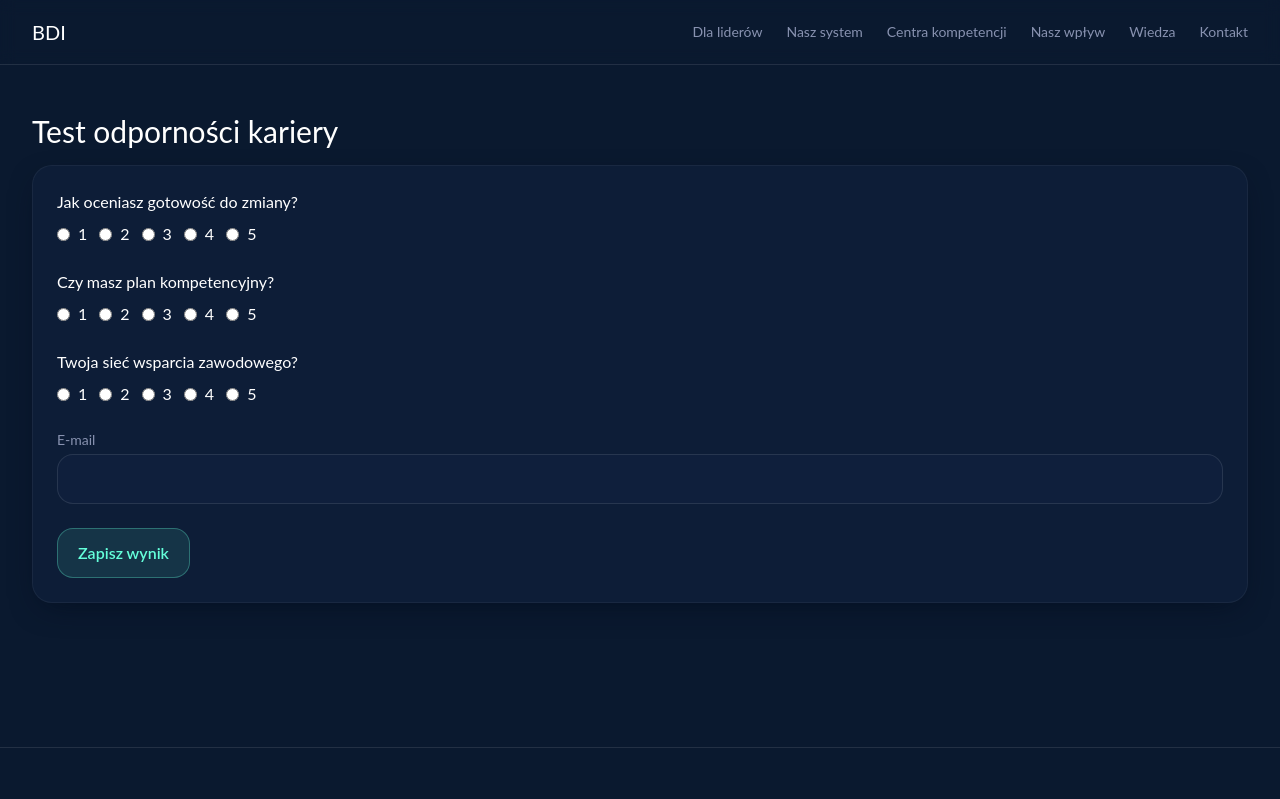
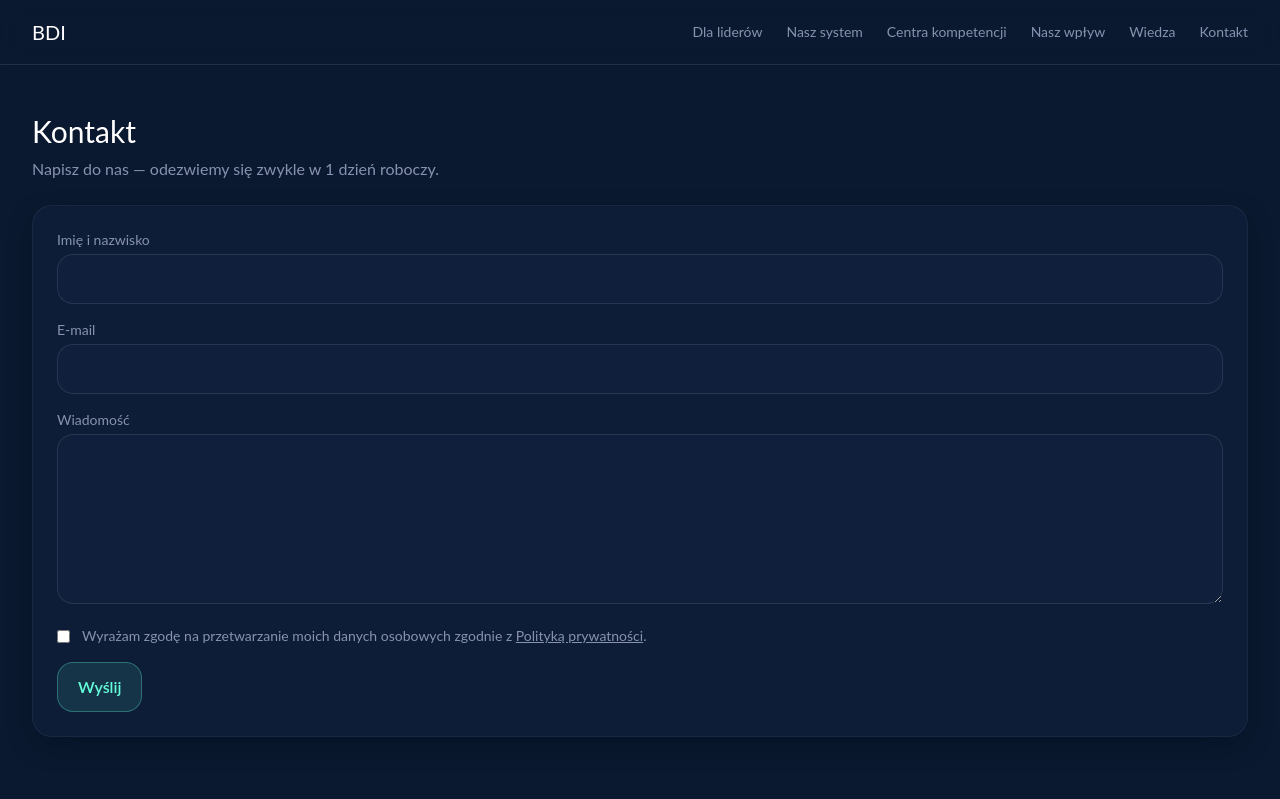
Before and after one commit to krzysztof-bdi/bdi-www-3, a Next.js app: page /rozwoj-kariery/test-odpornosci-kariery in a window 1280 px wide. Shown: the top 799 px of the page. Built offline with nearby package versions, Linux system fonts and the light colour scheme.

Commit message:
feat: integrate secure HMAC lead submission

```diff
--- a/app/kontakt/page.tsx
+++ b/app/kontakt/page.tsx
@@ -1,9 +1,12 @@
 'use client'
 import { useState } from 'react'
 import Link from 'next/link'
+import { sendLeadHmac } from '@/lib/sendLead'
+
+const ENDPOINT = 'https://bdi-kr.app.n8n.cloud/webhook/2e65f3d4-e467-427c-b381-42b49a1a8ca0';
 
 export default function KontaktPage(){
-  const [state, setState] = useState({ name:'', email:'', message:'', agree:false, company:'' }) // Dodajemy pole `company` dla honeypot
+  const [state, setState] = useState({ name:'', email:'', message:'', agree:false, company:'' })
   const [sending, setSending] = useState(false)
   const [done, setDone] = useState(false)
   const [error, setError] = useState<string|undefined>(undefined)
@@ -19,18 +22,13 @@ export default function KontaktPage(){
 
     setSending(true)
     try{
-      const res = await fetch('/api/contact', {
-        method:'POST',
-        headers: { 'Content-Type':'application/json' },
-        body: JSON.stringify({
-          Name: state.name,
-          Email: state.email,
-          Message: state.message,
-          Company: state.company, // Przesyłamy pole honeypot do API
-          Source: 'Kontakt WWW'
-        })
-      })
-      if (!res.ok) throw new Error('Błąd wysyłki')
+      await sendLeadHmac(ENDPOINT, {
+        Name: state.name,
+        Email: state.email,
+        Message: state.message,
+        Source: 'Formularz Kontaktowy WWW',
+        company: state.company, // Honeypot
+      });
       setDone(true)
     }catch(err:any){
       setError(err.message || 'Błąd wysyłki')
@@ -67,16 +65,16 @@ export default function KontaktPage(){
           <textarea rows={6} className="w-full p-3 rounded-xl bg-background-secondary/60 border border-white/10" value={state.message} onChange={e=>setState(s=>({...s, message:e.target.value}))}/>
         </div>
 
-        {/* Honeypot: ukryte pole dla botów */}
+        {/* Honeypot field */}
         <input
           type="text"
           name="company"
+          className="hidden"
           autoComplete="off"
           tabIndex={-1}
-          className="hidden"
           aria-hidden="true"
           value={state.company}
-          onChange={e=>setState(s=>({...s, company:e.target.value}))}
+          onChange={e => setState(s => ({...s, company: e.target.value}))}
         />
 
         <label className="flex items-start gap-3 text-sm text-text-secondary">
--- a/app/rozwoj-kariery/finansowanie/page.tsx
+++ b/app/rozwoj-kariery/finansowanie/page.tsx
@@ -1,41 +1,34 @@
 'use client'
-import { useMemo, useState } from 'react'
+import { useState } from 'react'
+import Link from 'next/link'
+import { sendLeadHmac } from '@/lib/sendLead'
 
-export default function KalkulatorPage(){
-  const [email, setEmail] = useState('')
-  const [kwota, setKwota] = useState<number|''>('')
-  const [okres, setOkres] = useState<number|''>('') // w miesiącach
-  const [error, setError] = useState<string|undefined>()
+const ENDPOINT = 'https://bdi-kr.app.n8n.cloud/webhook/2e65f3d4-e467-427c-b381-42b49a1a8ca0';
+
+export default function KontaktPage(){
+  const [state, setState] = useState({ name:'', email:'', message:'', agree:false, company:'' })
+  const [sending, setSending] = useState(false)
   const [done, setDone] = useState(false)
-  const [sending, setSending] = useState(false)
-
-  const estimate = useMemo(()=>{
-    const k = typeof kwota === 'number' ? kwota : 0
-    const o = typeof okres === 'number' ? okres : 0
-    // prosta przykładowa kalkulacja:
-    return Math.max(0, Math.round(k * 0.3 + o * 100))
-  }, [kwota, okres])
+  const [error, setError] = useState<string|undefined>(undefined)
 
   async function submit(e: React.FormEvent){
     e.preventDefault()
     setError(undefined)
-    if (!/^[^\s@]+@[^\s@]+\.[^\s@]+$/.test(email)) return setError('Podaj poprawny e-mail.')
-    if (!kwota || kwota <= 0) return setError('Podaj kwotę > 0.')
-    if (!okres || okres <= 0) return setError('Podaj okres w miesiącach > 0.')
+
+    if (!state.name.trim()) return setError('Podaj imię i nazwisko.')
+    if (!/^[^\s@]+@[^\s@]+\.[^\s@]+$/.test(state.email)) return setError('Podaj poprawny adres e-mail.')
+    if (state.message.trim().length < 10) return setError('Napisz min. 10 znaków.')
+    if (!state.agree) return setError('Zaznacz zgodę na przetwarzanie danych.')
 
     setSending(true)
     try{
-      const res = await fetch('/api/lead-finansowanie', {
-        method:'POST',
-        headers:{ 'Content-Type':'application/json' },
-        body: JSON.stringify({
-          Email: email,
-          Estimate: estimate,
-          Inputs: { kwota, okres },
-          Source: 'Kalkulator WWW'
-        })
-      })
-      if (!res.ok) throw new Error('Błąd wysyłki')
+      await sendLeadHmac(ENDPOINT, {
+        Name: state.name,
+        Email: state.email,
+        Message: state.message,
+        Source: 'Formularz Kontaktowy WWW',
+        company: state.company, // Honeypot
+      });
       setDone(true)
     }catch(err:any){
       setError(err.message || 'Błąd wysyłki')
@@ -48,41 +41,50 @@ export default function KalkulatorPage(){
     return (
       <section className="container-p py-12 max-w-2xl">
         <h1 className="font-heading text-3xl mb-2">Dziękujemy!</h1>
-        <p className="text-text-secondary">Zapisaliśmy Twoje dane — wrócimy z ofertą finansowania.</p>
+        <p className="text-text-secondary">Twoja wiadomość została zapisana. Skontaktujemy się jak najszybciej.</p>
       </section>
     )
   }
 
   return (
     <section className="container-p py-12 max-w-2xl">
-      <h1 className="font-heading text-3xl mb-4">Kalkulator finansowania rozwoju</h1>
+      <h1 className="font-heading text-3xl mb-2">Kontakt</h1>
+      <p className="text-text-secondary mb-6">Napisz do nas — odezwiemy się zwykle w 1 dzień roboczy.</p>
+
       <form onSubmit={submit} className="card p-6 space-y-4">
         <div>
-          <label className="block mb-1 text-sm text-text-secondary">Kwota (PLN)</label>
-          <input type="number" min={0} className="w-full p-3 rounded-xl bg-background-secondary/60 border border-white/10"
-            value={kwota} onChange={e=>setKwota(e.target.value ? Number(e.target.value) : '')}/>
+          <label className="block mb-1 text-sm text-text-secondary">Imię i nazwisko</label>
+          <input className="w-full p-3 rounded-xl bg-background-secondary/60 border border-white/10" value={state.name} onChange={e=>setState(s=>({...s, name:e.target.value}))}/>
         </div>
         <div>
-          <label className="block mb-1 text-sm text-text-secondary">Okres (miesiące)</label>
-          <input type="number" min={1} className="w-full p-3 rounded-xl bg-background-secondary/60 border border-white/10"
-            value={okres} onChange={e=>setOkres(e.target.value ? Number(e.target.value) : '')}/>
+          <label className="block mb-1 text-sm text-text-secondary">E-mail</label>
+          <input type="email" className="w-full p-3 rounded-xl bg-background-secondary/60 border border-white/10" value={state.email} onChange={e=>setState(s=>({...s, email:e.target.value}))}/>
+        </div>
+        <div>
+          <label className="block mb-1 text-sm text-text-secondary">Wiadomość</label>
+          <textarea rows={6} className="w-full p-3 rounded-xl bg-background-secondary/60 border border-white/10" value={state.message} onChange={e=>setState(s=>({...s, message:e.target.value}))}/>
         </div>
 
-        <div className="p-3 rounded-xl border border-white/10 bg-white/5">
-          Szacowana kwota wsparcia: <span className="font-heading text-xl">{estimate.toLocaleString('pl-PL')} PLN</span>
-        </div>
+        {/* Honeypot field */}
+        <input
+          type="text"
+          name="company"
+          className="hidden"
+          autoComplete="off"
+          tabIndex={-1}
+          aria-hidden="true"
+          value={state.company}
+          onChange={e => setState(s => ({...s, company: e.target.value}))}
+        />
 
-        <div>
-          <label className="block mb-1 text-sm text-text-secondary">E-mail</label>
-          <input type="email" className="w-full p-3 rounded-xl bg-background-secondary/60 border border-white/10"
-            value={email} onChange={e=>setEmail(e.target.value)} />
-        </div>
-
-        {/* honeypot */}
-        <input type="text" name="company" className="hidden" tabIndex={-1} aria-hidden="true" />
+        <label className="flex items-start gap-3 text-sm text-text-secondary">
+          <input type="checkbox" className="mt-1" checked={state.agree} onChange={e=>setState(s=>({...s, agree:e.target.checked}))}/>
+          <span>Wyrażam zgodę na przetwarzanie moich danych osobowych zgodnie z <Link href="/polityka-prywatnosci" className="underline">Polityką prywatności</Link>.</span>
+        </label>
 
         {error && <div className="text-red-400 text-sm">{error}</div>}
-        <button className="link-cta" disabled={sending}>{sending ? 'Wysyłanie…' : 'Wyślij zapytanie'}</button>
+
+        <button disabled={sending} className="link-cta">{sending ? 'Wysyłanie…' : 'Wyślij'}</button>
       </form>
     </section>
   )
--- a/app/rozwoj-kariery/test-odpornosci-kariery/page.tsx
+++ b/app/rozwoj-kariery/test-odpornosci-kariery/page.tsx
@@ -1,48 +1,34 @@
 'use client'
 import { useState } from 'react'
+import Link from 'next/link'
+import { sendLeadHmac } from '@/lib/sendLead'
 
-type Answer = { q: string; v: number }
+const ENDPOINT = 'https://bdi-kr.app.n8n.cloud/webhook/2e65f3d4-e467-427c-b381-42b49a1a8ca0';
 
-export default function QuizPage(){
-  const [email, setEmail] = useState('')
-  const [answers, setAnswers] = useState<Answer[]>([])
-  const [error, setError] = useState<string|undefined>()
+export default function KontaktPage(){
+  const [state, setState] = useState({ name:'', email:'', message:'', agree:false, company:'' })
+  const [sending, setSending] = useState(false)
   const [done, setDone] = useState(false)
-  const [sending, setSending] = useState(false)
-
-  const questions = [
-    { id:'q1', t:'Jak oceniasz gotowość do zmiany?', max:5 },
-    { id:'q2', t:'Czy masz plan kompetencyjny?', max:5 },
-    { id:'q3', t:'Twoja sieć wsparcia zawodowego?', max:5 },
-  ]
-
-  function setVal(qid:string, v:number){
-    const next = answers.filter(a=>a.q!==qid).concat({ q: qid, v })
-    setAnswers(next)
-  }
+  const [error, setError] = useState<string|undefined>(undefined)
 
   async function submit(e: React.FormEvent){
     e.preventDefault()
     setError(undefined)
 
-    if (!/^[^\s@]+@[^\s@]+\.[^\s@]+$/.test(email)) return setError('Podaj poprawny e-mail.')
-    if (answers.length < questions.length) return setError('Odpowiedz na wszystkie pytania.')
-
-    const score = answers.reduce((s,a)=> s + a.v, 0)
+    if (!state.name.trim()) return setError('Podaj imię i nazwisko.')
+    if (!/^[^\s@]+@[^\s@]+\.[^\s@]+$/.test(state.email)) return setError('Podaj poprawny adres e-mail.')
+    if (state.message.trim().length < 10) return setError('Napisz min. 10 znaków.')
+    if (!state.agree) return setError('Zaznacz zgodę na przetwarzanie danych.')
 
     setSending(true)
     try{
-      const res = await fetch('/api/lead-quiz', {
-        method:'POST',
-        headers:{ 'Content-Type':'application/json' },
-        body: JSON.stringify({
-          Email: email,
-          Score: score,
-          Answers: answers,
-          Source: 'Quiz WWW'
-        })
-      })
-      if (!res.ok) throw new Error('Błąd wysyłki')
+      await sendLeadHmac(ENDPOINT, {
+        Name: state.name,
+        Email: state.email,
+        Message: state.message,
+        Source: 'Formularz Kontaktowy WWW',
+        company: state.company, // Honeypot
+      });
       setDone(true)
     }catch(err:any){
       setError(err.message || 'Błąd wysyłki')
@@ -55,38 +41,50 @@ export default function QuizPage(){
     return (
       <section className="container-p py-12 max-w-2xl">
         <h1 className="font-heading text-3xl mb-2">Dziękujemy!</h1>
-        <p className="text-text-secondary">Wynik zapisany. Skontaktujemy się z propozycją dalszych kroków.</p>
+        <p className="text-text-secondary">Twoja wiadomość została zapisana. Skontaktujemy się jak najszybciej.</p>
       </section>
     )
   }
 
   return (
     <section className="container-p py-12 max-w-2xl">
-      <h1 className="font-heading text-3xl mb-4">Test odporności kariery</h1>
-      <form onSubmit={submit} className="card p-6 space-y-6">
-        {questions.map(q=>(
-          <div key={q.id}>
-            <div className="mb-2">{q.t}</div>
-            <div className="flex gap-3">
-              {Array.from({length:q.max}, (_,i)=>i+1).map(v=>(
-                <label key={v} className="inline-flex items-center gap-2">
-                  <input type="radio" name={q.id} onChange={()=>setVal(q.id, v)} /> {v}
-                </label>
-              ))}
-            </div>
-          </div>
-        ))}
+      <h1 className="font-heading text-3xl mb-2">Kontakt</h1>
+      <p className="text-text-secondary mb-6">Napisz do nas — odezwiemy się zwykle w 1 dzień roboczy.</p>
 
+      <form onSubmit={submit} className="card p-6 space-y-4">
+        <div>
+          <label className="block mb-1 text-sm text-text-secondary">Imię i nazwisko</label>
+          <input className="w-full p-3 rounded-xl bg-background-secondary/60 border border-white/10" value={state.name} onChange={e=>setState(s=>({...s, name:e.target.value}))}/>
+        </div>
         <div>
           <label className="block mb-1 text-sm text-text-secondary">E-mail</label>
-          <input type="email" className="w-full p-3 rounded-xl bg-background-secondary/60 border border-white/10" value={email} onChange={e=>setEmail(e.target.value)} />
+          <input type="email" className="w-full p-3 rounded-xl bg-background-secondary/60 border border-white/10" value={state.email} onChange={e=>setState(s=>({...s, email:e.target.value}))}/>
+        </div>
+        <div>
+          <label className="block mb-1 text-sm text-text-secondary">Wiadomość</label>
+          <textarea rows={6} className="w-full p-3 rounded-xl bg-background-secondary/60 border border-white/10" value={state.message} onChange={e=>setState(s=>({...s, message:e.target.value}))}/>
         </div>
 
-        {/* honeypot */}
-        <input type="text" name="company" className="hidden" tabIndex={-1} aria-hidden="true" />
+        {/* Honeypot field */}
+        <input
+          type="text"
+          name="company"
+          className="hidden"
+          autoComplete="off"
+          tabIndex={-1}
+          aria-hidden="true"
+          value={state.company}
+          onChange={e => setState(s => ({...s, company: e.target.value}))}
+        />
+
+        <label className="flex items-start gap-3 text-sm text-text-secondary">
+          <input type="checkbox" className="mt-1" checked={state.agree} onChange={e=>setState(s=>({...s, agree:e.target.checked}))}/>
+          <span>Wyrażam zgodę na przetwarzanie moich danych osobowych zgodnie z <Link href="/polityka-prywatnosci" className="underline">Polityką prywatności</Link>.</span>
+        </label>
 
         {error && <div className="text-red-400 text-sm">{error}</div>}
-        <button className="link-cta" disabled={sending}>{sending ? 'Wysyłanie…' : 'Zapisz wynik'}</button>
+
+        <button disabled={sending} className="link-cta">{sending ? 'Wysyłanie…' : 'Wyślij'}</button>
       </form>
     </section>
   )
--- /dev/null
+++ b/lib/sendLead.ts
@@ -0,0 +1,102 @@
+// sendLead.ts
+
+// --- 1) Sekret HMAC (ten sam co w n8n) ---
+const SECRET = 'BDI_HMAC_2KT95N_2025_#KASZUBY';
+
+// --- 2) Stabilne JSON.stringify (sortuje klucze, aby podpis zawsze się zgadzał) ---
+function stableStringify(value: any): string {
+  if (value === null || typeof value !== 'object') {
+    return JSON.stringify(value);
+  }
+  if (Array.isArray(value)) {
+    return `[${value.map(stableStringify).join(',')}]`;
+  }
+  const keys = Object.keys(value).sort();
+  return `{${keys.map(k => `${JSON.stringify(k)}:${stableStringify(value[k])}`).join(',')}}`;
+}
+
+// --- 3) Helper do konwersji na HEX ---
+function toHex(buf: ArrayBuffer | Uint8Array): string {
+  const u8 = buf instanceof Uint8Array ? buf : new Uint8Array(buf);
+  return Array.from(u8, b => b.toString(16).padStart(2, '0')).join('');
+}
+
+// --- 4) Liczenie podpisu HMAC SHA-256 (działa w przeglądarce i po stronie serwera) ---
+async function hmacSHA256Hex(secret: string, message: string): Promise<string> {
+  const enc = new TextEncoder();
+  // Wersja dla przeglądarki (Web Crypto API)
+  if (globalThis.crypto?.subtle) {
+    const key = await crypto.subtle.importKey('raw', enc.encode(secret), { name: 'HMAC', hash: 'SHA-256' }, false, ['sign']);
+    const sig = await crypto.subtle.sign('HMAC', key, enc.encode(message));
+    return 'sha256=' + toHex(sig);
+  }
+  // Wersja rezerwowa dla Node.js (np. Vercel)
+  const { createHmac } = await import('crypto');
+  return 'sha256=' + createHmac('sha256', secret).update(message).digest('hex');
+}
+
+// --- 5) Funkcja pomocnicza do pauzy (dla retry) ---
+function sleep(ms: number) { return new Promise(r => setTimeout(r, ms)); }
+
+export type SendLeadOptions = {
+  timeoutMs?: number;    // domyślnie 15000
+  retries?: number;      // domyślnie 2 (łącznie 3 próby)
+  requestId?: string;
+};
+
+// --- Główna funkcja do wysyłania danych ---
+export async function sendLeadHmac<T = unknown>(
+  url: string,
+  payload: Record<string, any>,
+  opts: SendLeadOptions = {}
+): Promise<T> {
+  const timeoutMs = opts.timeoutMs ?? 15000;
+  const retries = opts.retries ?? 2;
+
+  const body = stableStringify(payload);
+  const ts = Date.now().toString();
+  const signature = await hmacSHA256Hex(SECRET, body);
+  const requestId = opts.requestId ?? (globalThis.crypto?.randomUUID?.() || `req_${Math.random().toString(36).slice(2)}`);
+
+  let attempt = 0, lastErr: unknown;
+
+  while (attempt <= retries) {
+    const controller = new AbortController();
+    const timeoutId = setTimeout(() => controller.abort(), timeoutMs);
+    try {
+      const res = await fetch(url, {
+        method: 'POST',
+        headers: {
+          'Content-Type': 'application/json',
+          'X-Timestamp': ts,
+          'X-Signature': signature,
+          'X-Request-ID': requestId,
+        },
+        body,
+        signal: controller.signal,
+      });
+      clearTimeout(timeoutId);
+
+      if (res.ok) {
+        try { return (await res.json()) as T; } catch { return ({} as T); }
+      }
+      if (res.status >= 400 && res.status < 500 && res.status !== 408 && res.status !== 429) {
+        throw new Error(`Błąd po stronie serwera (HTTP ${res.status}): ${await res.text()}`);
+      }
+      lastErr = new Error(`Błąd serwera lub sieci (HTTP ${res.status}): ${await res.text()}`);
+    } catch (e) {
+      lastErr = e;
+      if ((e as any)?.name === 'AbortError') {
+        lastErr = new Error('Przekroczono czas oczekiwania na odpowiedź serwera.');
+      }
+      if (attempt === retries) break;
+    } finally {
+      clearTimeout(timeoutId);
+    }
+
+    const backoff = 1000 * Math.pow(2, attempt);
+    await sleep(backoff);
+    attempt++;
+  }
+  throw lastErr instanceof Error ? lastErr : new Error(String(lastErr));
+}
```
